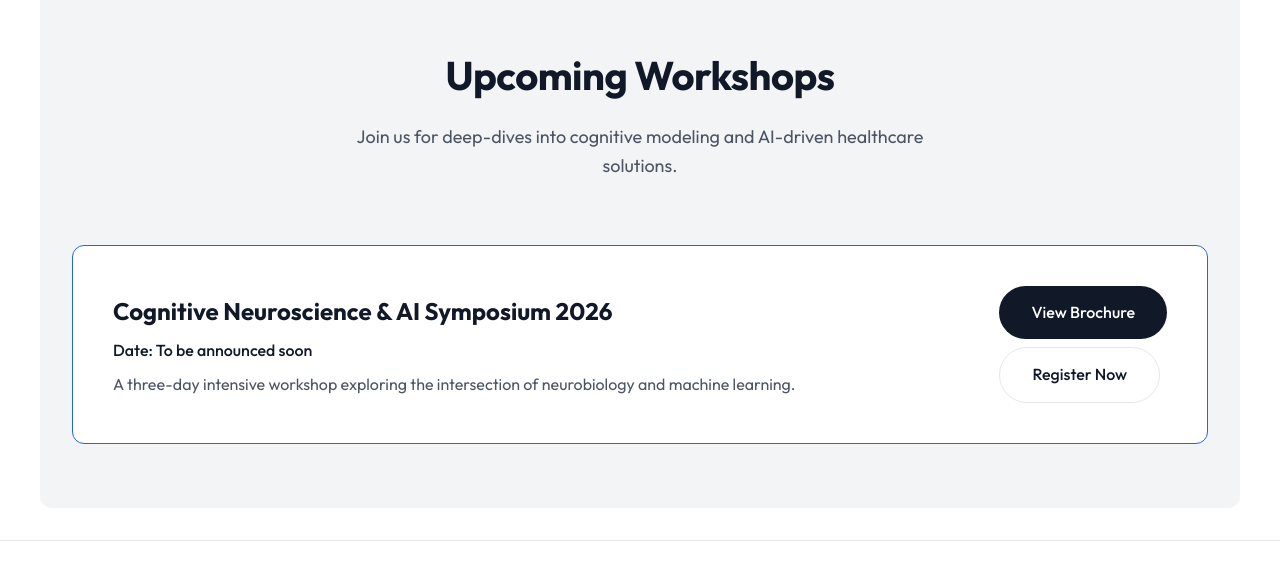
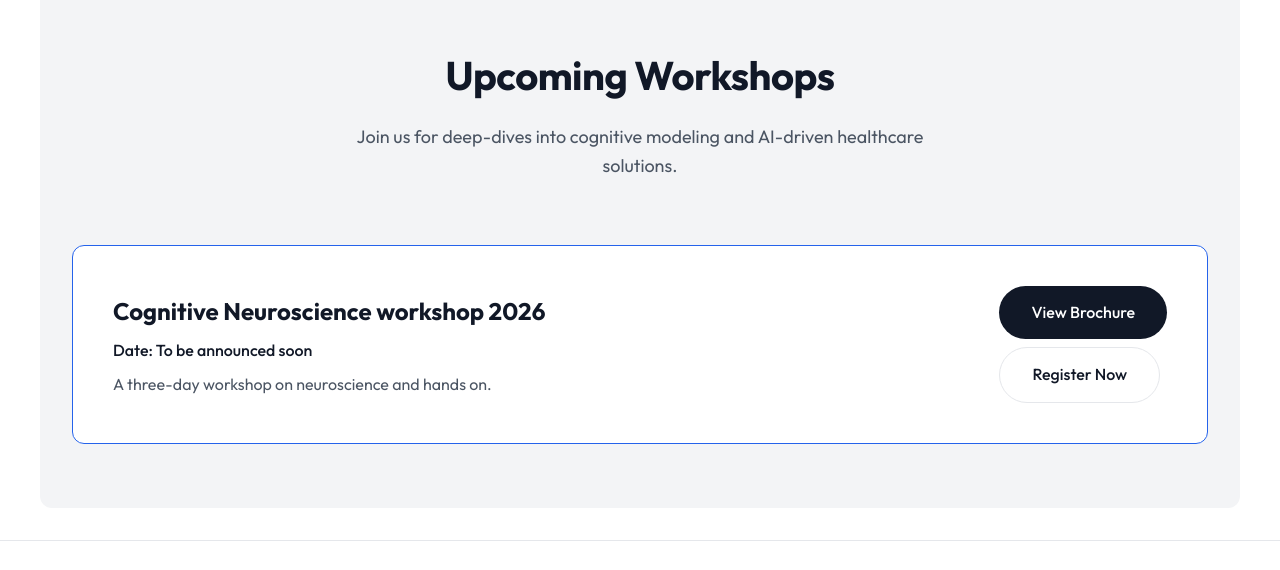
Before and after one commit to devunahsirk/NLCC-WEB, a plain HTML site: page index.html in a window 1280 px wide. Shown: the part 1208-1778 px from the top of the page. Drawn offline with Linux system fonts and the light colour scheme; animation ran at ten frames a second.

Commit message:
Update index.html

```diff
--- a/index.html
+++ b/index.html
@@ -85,12 +85,11 @@
                     style="display: flex; justify-content: space-between; align-items: center; flex-wrap: wrap; gap: 1rem; border-color: var(--accent);">
                     <div>
                         <h3 style="color: var(--text-primary); font-size: 1.5rem; margin-bottom: 0.5rem;">Cognitive
-                            Neuroscience & AI Symposium 2026</h3>
+                            Neuroscience workshop 2026</h3>
                         <p
                             style="font-weight: 500; font-size: 1rem; color: var(--text-primary); margin-bottom: 0.5rem;">
                             Date: To be announced soon</p>
-                        <p style="color: var(--text-secondary);">A three-day intensive workshop exploring the
-                            intersection of neurobiology and machine learning.</p>
+                        <p style="color: var(--text-secondary);">A three-day workshop on neuroscience and hands on.</p>
                     </div>
                     <div>
                         <a href="workshops.html" class="btn btn-primary"
```
